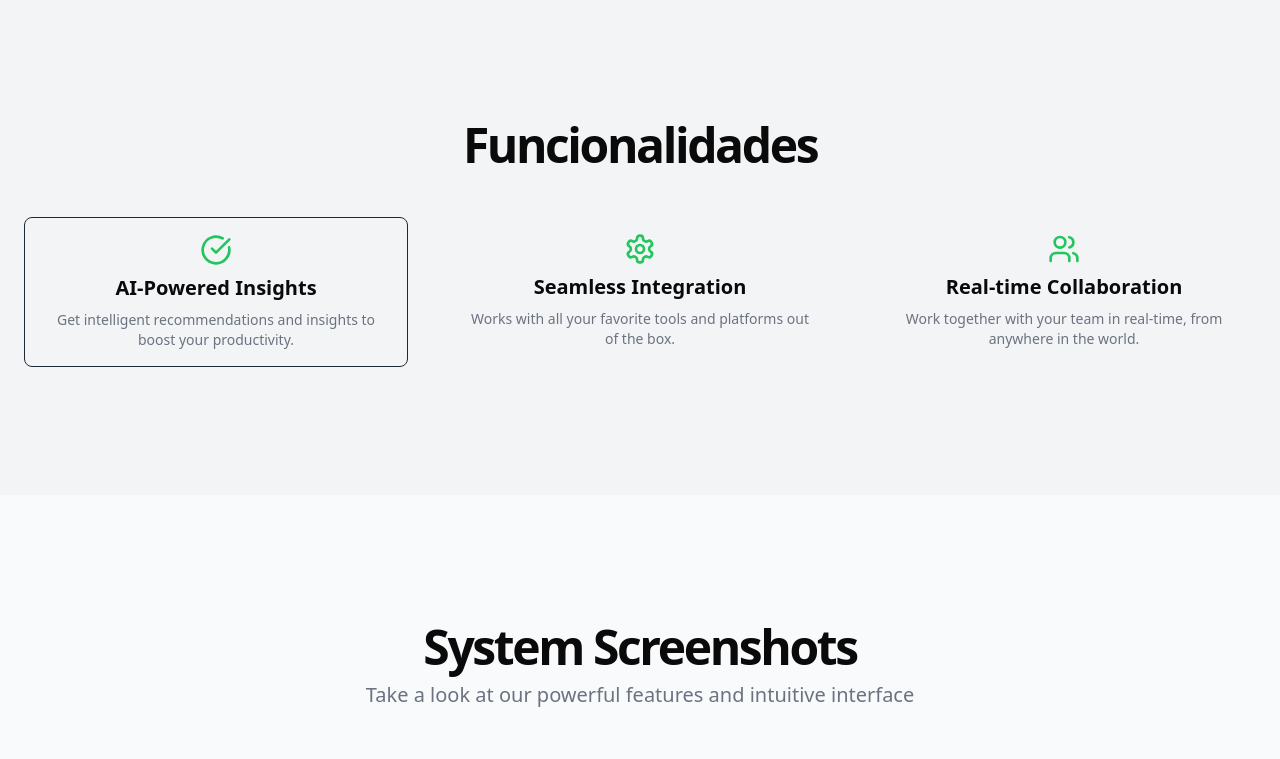
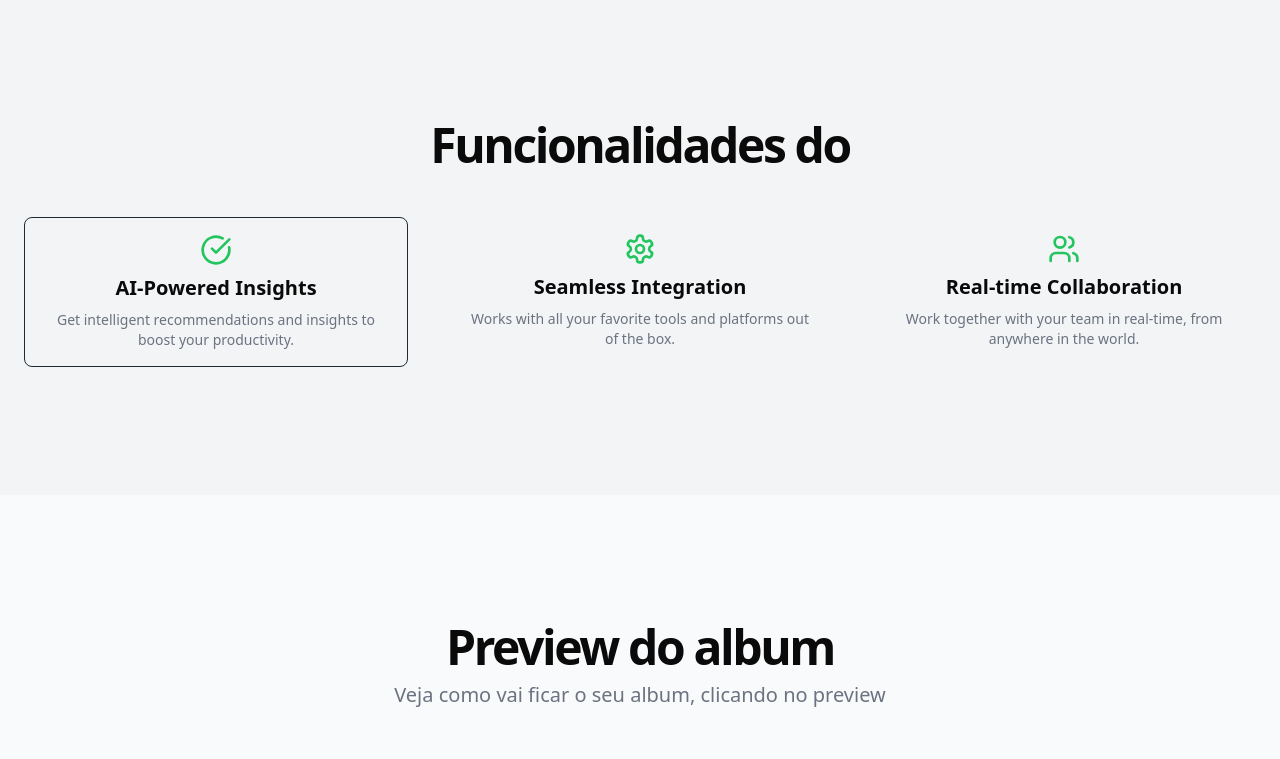
Before and after one commit to SaaS-Date/Pre-Order-Lading-Page, a Next.js app: page / in a window 1280 px wide. Shown: the part 560-1319 px from the top of the page. Built offline with nearby package versions, Linux system fonts and the light colour scheme.

Commit message:
:sparkles: feat: creating a component for screenshots component with props

```diff
--- a/src/app/page.tsx
+++ b/src/app/page.tsx
@@ -6,7 +6,7 @@ import { Header } from "@/components/header/Header";
 import { Hero } from "@/components/hero/Hero";
 import { Screenshots } from "@/components/screenshots_system/Screenshots-system";
 import { features } from "@/components/features/feature_data";
-
+import { screenshots } from "@/components/screenshots_system/screenshots_data";
 
 export default function Home() {
   return (
@@ -45,11 +45,19 @@ export default function Home() {
         />
         <Features
         title={{
-          value: "Funcionalidades"
+          value: "Funcionalidades do"
         }}
         features={features}
         />
-        <Screenshots/>
+        <Screenshots
+          title={{
+            value: "Preview do album"
+          }}
+          sub_title={{
+            value:"Veja como vai ficar o seu album, clicando no preview"
+          }}
+          screenshots={screenshots}
+        />
         <CTA/>
         <FAQ/>
       </section>
--- a/src/components/features/Features.tsx
+++ b/src/components/features/Features.tsx
@@ -11,7 +11,7 @@ interface FeaturesProps {
   title: {
     value: string,
     color_font?: string
-  },
+  }
   features: EachFeature[]
 }
 
--- a/src/components/screenshots_system/Screenshots-system.tsx
+++ b/src/components/screenshots_system/Screenshots-system.tsx
@@ -12,27 +12,20 @@ interface Screenshot {
   imageUrl: string
 }
 
-
 interface ScreenshotProps {
-
+  title: {
+    value: string,
+    color_font?: string
+  }
+  sub_title: {
+    value: string,
+    color_font?: string
+  }
+  screenshots: Screenshot[]
 }
 
-const screenshots: Screenshot[] = [
-  {
-    id: 1,
-    title: "Preview Album (Basic)",
-    description: "Complete dashboard view with all main features and analytics.",
-    imageUrl: "/steve-jobs.webp",
-  },
-  {
-    id: 2,
-    title: "Preview Album (Premium) 👑",
-    description: "Powerful user management interface with role-based access control.",
-    imageUrl: "/steve-jobs.webp",
-  }
-]
 
-export function Screenshots() {
+export function Screenshots({title, sub_title, screenshots}: ScreenshotProps) {
   const [selectedImage, setSelectedImage] = useState<Screenshot | null>(null)
 
   return (
@@ -40,9 +33,9 @@ export function Screenshots() {
       <div className="container px-4 md:px-6 mx-auto">
         <div className="flex flex-col items-center justify-center space-y-4 text-center">
           <div className="space-y-2">
-            <h2 className="text-3xl font-bold tracking-tighter sm:text-5xl">System Screenshots</h2>
-            <p className="max-w-[900px] text-gray-500 md:text-xl/relaxed lg:text-base/relaxed xl:text-xl/relaxed dark:text-gray-400">
-              Take a look at our powerful features and intuitive interface
+            <h2 className="text-3xl font-bold tracking-tighter sm:text-5xl" style={{color: title.color_font}}>{title.value}</h2>
+            <p className="max-w-[900px] text-gray-500 md:text-xl/relaxed lg:text-base/relaxed xl:text-xl/relaxed dark:text-gray-400" style={{color: sub_title.color_font}}>
+              {sub_title.value}
             </p>
           </div>
         </div>
--- /dev/null
+++ b/src/components/screenshots_system/screenshots_data.ts
@@ -0,0 +1,14 @@
+export const screenshots = [
+  {
+    id: 1,
+    title: "Preview Album (Basic)",
+    description: "Complete dashboard view with all main features and analytics.",
+    imageUrl: "/steve-jobs.webp",
+  },
+  {
+    id: 2,
+    title: "Preview Album (Premium) 👑",
+    description: "Powerful user management interface with role-based access control.",
+    imageUrl: "/steve-jobs.webp",
+  }
+]
```
